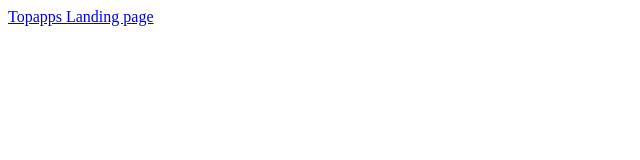
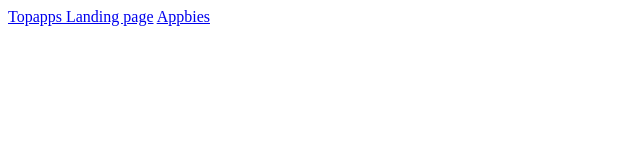
Before and after one commit to DonikHronic/DonikHronic.github.io, a plain HTML site: page index.html in a window 1280 px wide. Shown: the full height of the page, 0-640 px from the left. Drawn offline with Linux system fonts and the light colour scheme.

Commit message:
Update index.html

```diff
--- a/index.html
+++ b/index.html
@@ -6,5 +6,6 @@
 </head>
 <body>
 	<a href="donirufatov151220.github.io/Topapps Landing page/">Topapps Landing page</a>
+	<a href="donirufatov151220.github.io/App Landing/">Appbies</a>
 </body>
 </html>
```
